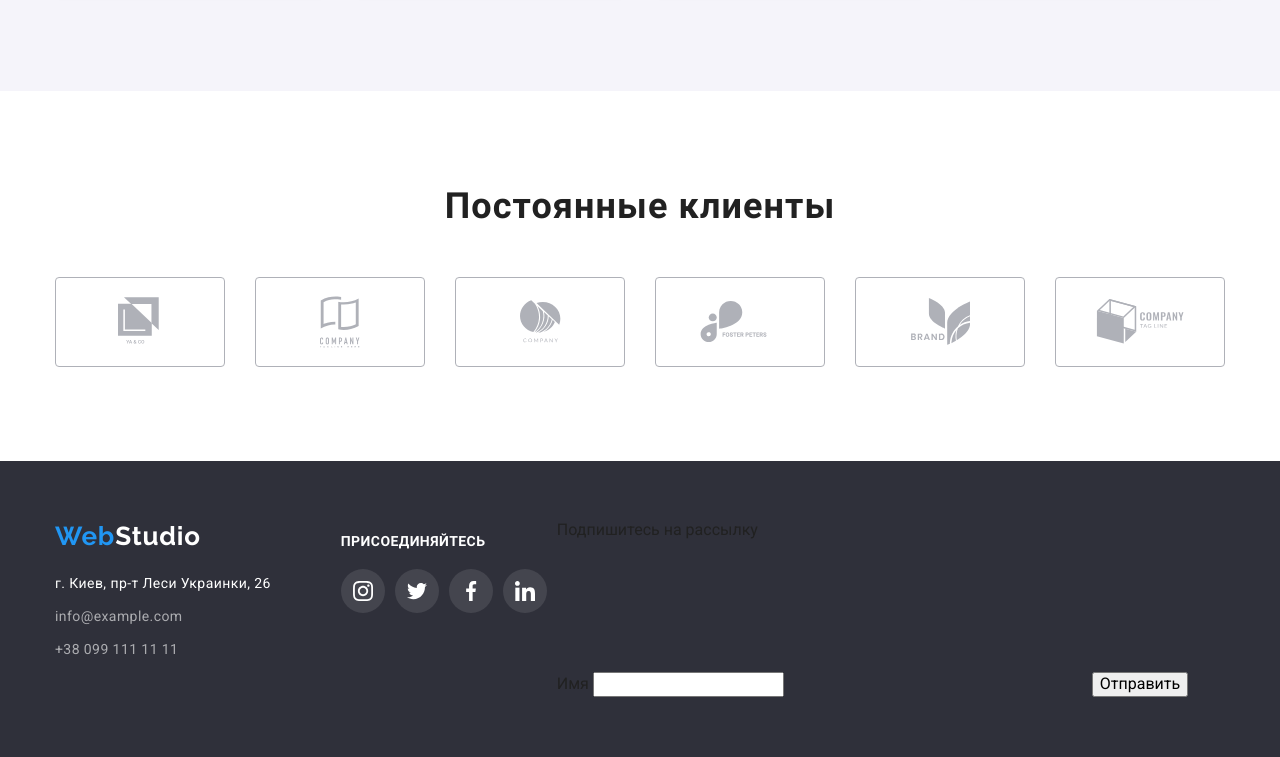
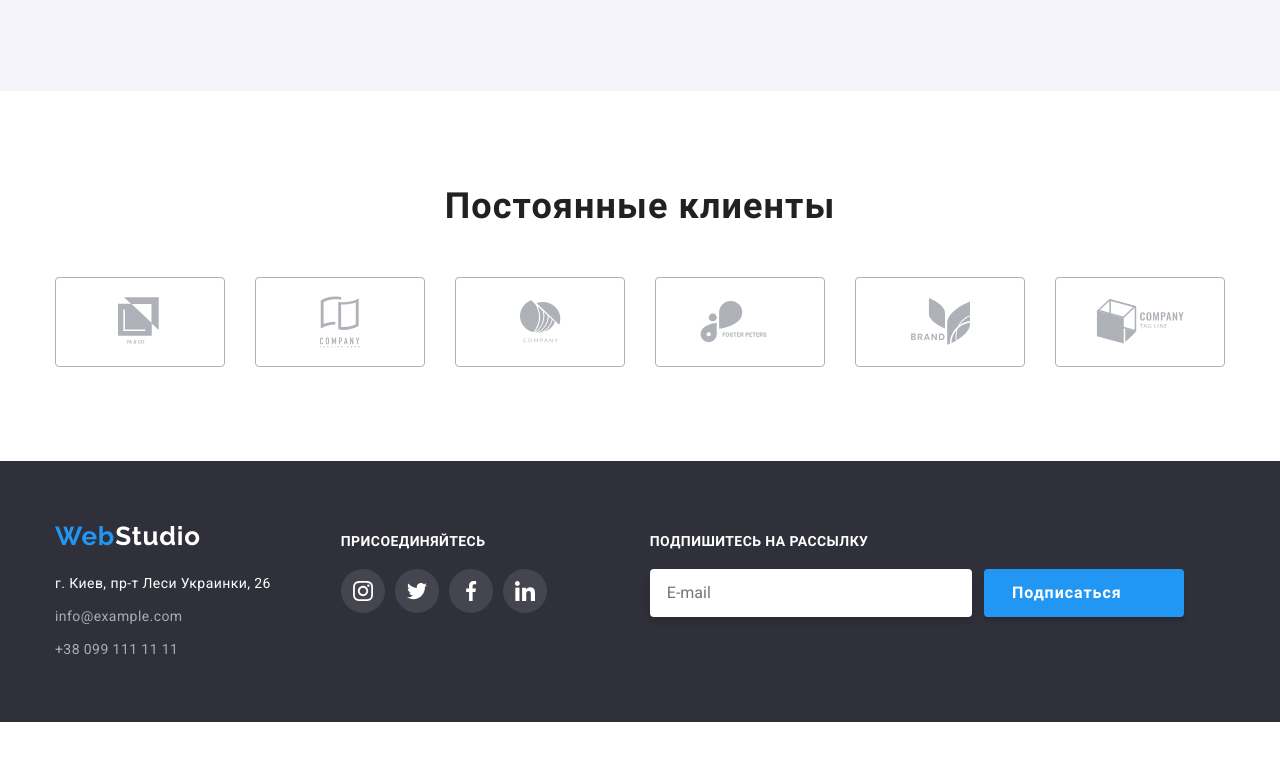
Before and after one commit to inna-dmytrenko/goit-markup-hw-05, a plain HTML site: page index.html in a window 1280 px wide. Shown: the part 2233-2990 px from the top of the page. After the commit the page ends 2955 px from the top, so only its background shows below. Drawn offline with Linux system fonts and the light colour scheme.

Commit message:
part two

```diff
--- a/css/styles.css
+++ b/css/styles.css
@@ -568,7 +568,8 @@
     }
     .footer__social  {
       display: flex;
-      flex-direction: column
+      flex-direction: column;
+      margin-right: 93px;
 
     }
     .footer__social-link {
@@ -601,6 +602,62 @@
     .footer__social-list {
       display: flex;
       justify-content: space-between;
+    }
+    .mailing__title {
+      font-weight: 700;
+      font-size: 14px;
+      line-height: 1.143;
+      letter-spacing: 0.03em;
+      text-transform: uppercase;
+      padding-top: 12px;
+      margin-bottom: 20px;
+
+      color: #FFFFFF;
+    }
+    .mailing__email-input {
+      border: 1px solid rgba(255, 255, 255, 0.3);
+      box-sizing: border-box;
+      filter: drop-shadow(0px 4px 4px rgba(0, 0, 0, 0.15));
+      border-radius: 4px;
+    }
+    .mailing__form {
+      display: flex;
+
+    }
+    .mailing__email-input {
+      display: inline-block;
+      width: 322px;
+      padding: 14px 16px;
+
+    }
+    .mailing__email {
+      margin-right: 12px;
+
+    }
+    .mailing__btn {
+      font-weight: 700;
+      font-size: 16px;
+      line-height: 1.875;
+      display: flex;
+      justify-content: center;
+      align-items: center;
+      text-align: center;
+      letter-spacing: 0.06em;
+      border: #2196F3;
+      cursor: pointer;
+
+      background: #2196F3;
+      box-shadow: 0px 4px 4px rgba(0, 0, 0, 0.15);
+      border-radius: 4px;
+
+      color: #FFFFFF;
+      width: 200px;
+    }
+    .mailing__icon {
+      width: 24px;
+      height: 24px;
+      fill: #FFFFFF;
+      padding-left: 10px;
     }
 
 
@@ -867,39 +924,42 @@
       background-position: 50% 50%;
       box-shadow: 0px 1px 3px rgba(0, 0, 0, 0.12), 0px 1px 1px rgba(0, 0, 0, 0.14), 0px 2px 1px rgba(0, 0, 0, 0.2);
       border-radius: 4px;
-      border: none;
+      border: 2px solid #2196F3;
       width: 18px;
       height: 17px;
+
+      transition: all 250ms linear;
+    }
+
+    .modal__form-policy-text::before {
+      display: inline-block;
+      margin-right: 9px;
+      vertical-align: text-top;
+      width: 18px;
+      height: 17px;
+      box-sizing: border-box;
+      border: 2px solid #212121;
+      border-radius: 4px;
+
+      content: "";
 
 
     }
 
-    .modal__form-policy-text::before {
-      display: inline-block;
-      padding-bottom: 0;
-      width: 18px;
-      height: 17px;
-      box-sizing: border-box;
-      border: 2px solid #212121;
-      border-radius: 2px;
-      /* outline: 2px solid #000; */
-
-      content: "";
-      margin-right: 9px;
-
-    }
-
-
     .modal__form-policy-text{
       cursor: pointer;
+      display: inline-block;
+      margin-left: auto;
+      margin-right: auto;
       font-weight: 400;
       font-size: 14px;
       line-height: 1.714;
       letter-spacing: 0.03em;
 
       margin-bottom: 20px;
-    padding-left: 54px;
+
       color: #757575;
+
     }
 
 
--- a/index.html
+++ b/index.html
@@ -385,22 +385,20 @@
                        </li>
                    </ul>
                </span>
-               <span>
-                <p class="">Подпишитесь на рассылку</p>
-                <form action="#" class="">
+               <span class="mailing">
+                    <p class="mailing__title">Подпишитесь на рассылку</p>
+                    <form action="#" class="mailing__form">
+                        <label class="mailing__email">
+                            <input type="email" name="user_email-footer" class="mailing__email-input" placeholder="E-mail">
+                        </label>
+                        <button type="submit" class="mailing__btn">
+                            Подписаться
+                            <svg class="mailing__icon">
+                                <use href="./images/sprite.svg#send"> </use>
+                            </svg>
 
-                    <label class="">
-                        Имя
-                        <span class="">
-                            <input type="text" name="user_name" class="">
-                            <svg class="">
-                                <use href="./images/sprite.svg#person"> </use>
-                            </svg>
-                        </span>
-                    </label>
-
-                    <button type="submit" class="">Отправить</button>
-                </form>
+                        </button>
+                    </form>
                </span>
             </div>
 
@@ -449,10 +447,10 @@
                         Комментарий
                         <textarea class="modal__form-message" name="user_message" placeholder="Введите текст"></textarea>
                     </label>
-                        <input id="user-policy" type="checkbox" name="user_policy" value="accept-policy"
-                            class="modal__form-policy visually-hidden">
-                        <label for="user-policy" class="modal__form-policy-text">Соглашаюсь с рассылкой и принимаю
-                            <a class="modal__form-policy-link" href="#">Условия договора</a>
+                    <input id="user-policy" type="checkbox" name="user_policy" value="accept-policy"
+                        class="modal__form-policy visually-hidden">
+                    <label for="user-policy" class="modal__form-policy-text">Соглашаюсь с рассылкой и принимаю
+                        <a class="modal__form-policy-link" href="#">Условия договора</a>
                     </label>
                     <button type="submit" class="modal__form-btn">Отправить</button>
                 </form>
```
Also changed, not shown: images/sprite.svg. Lines whose indentation alone changed are shown as unchanged.
